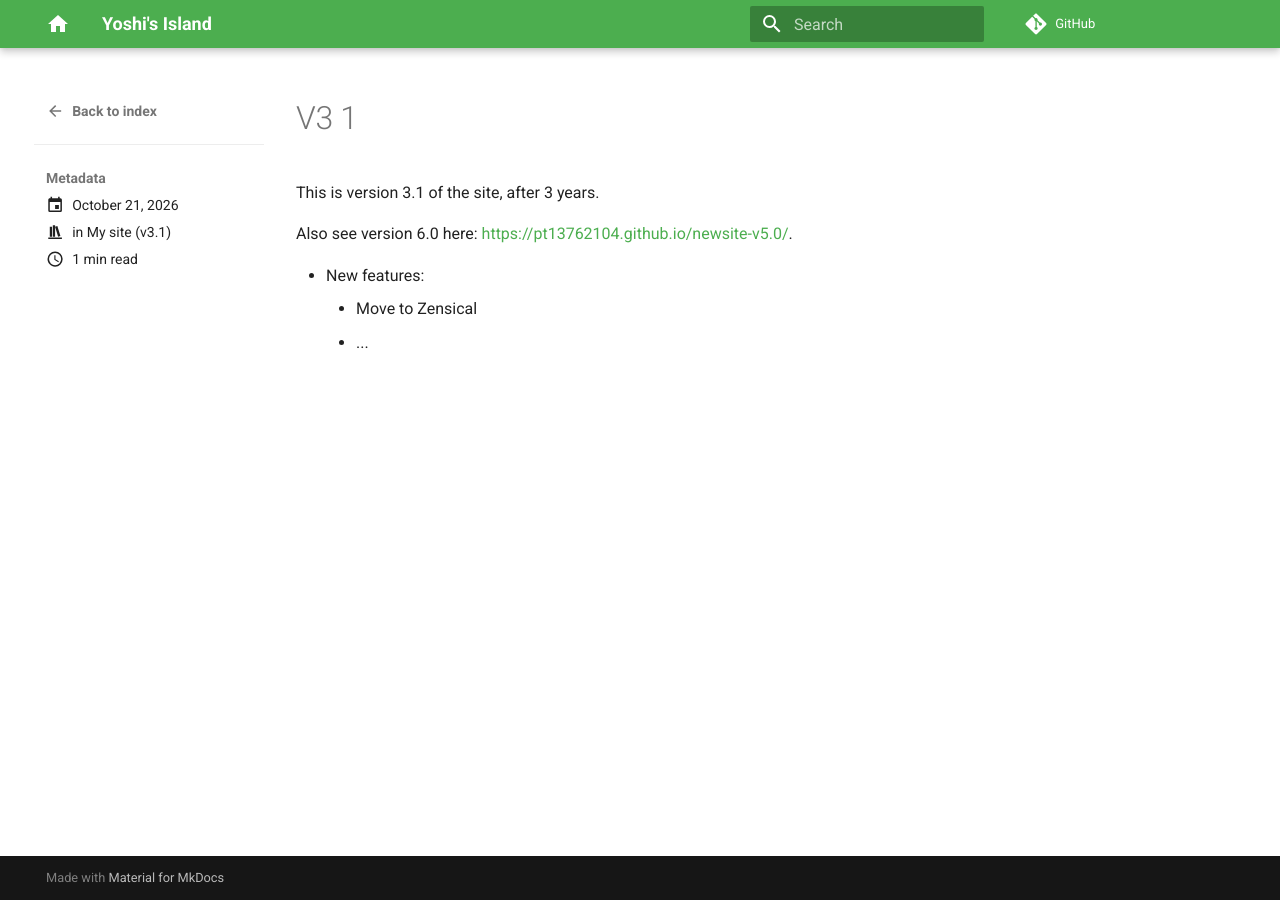
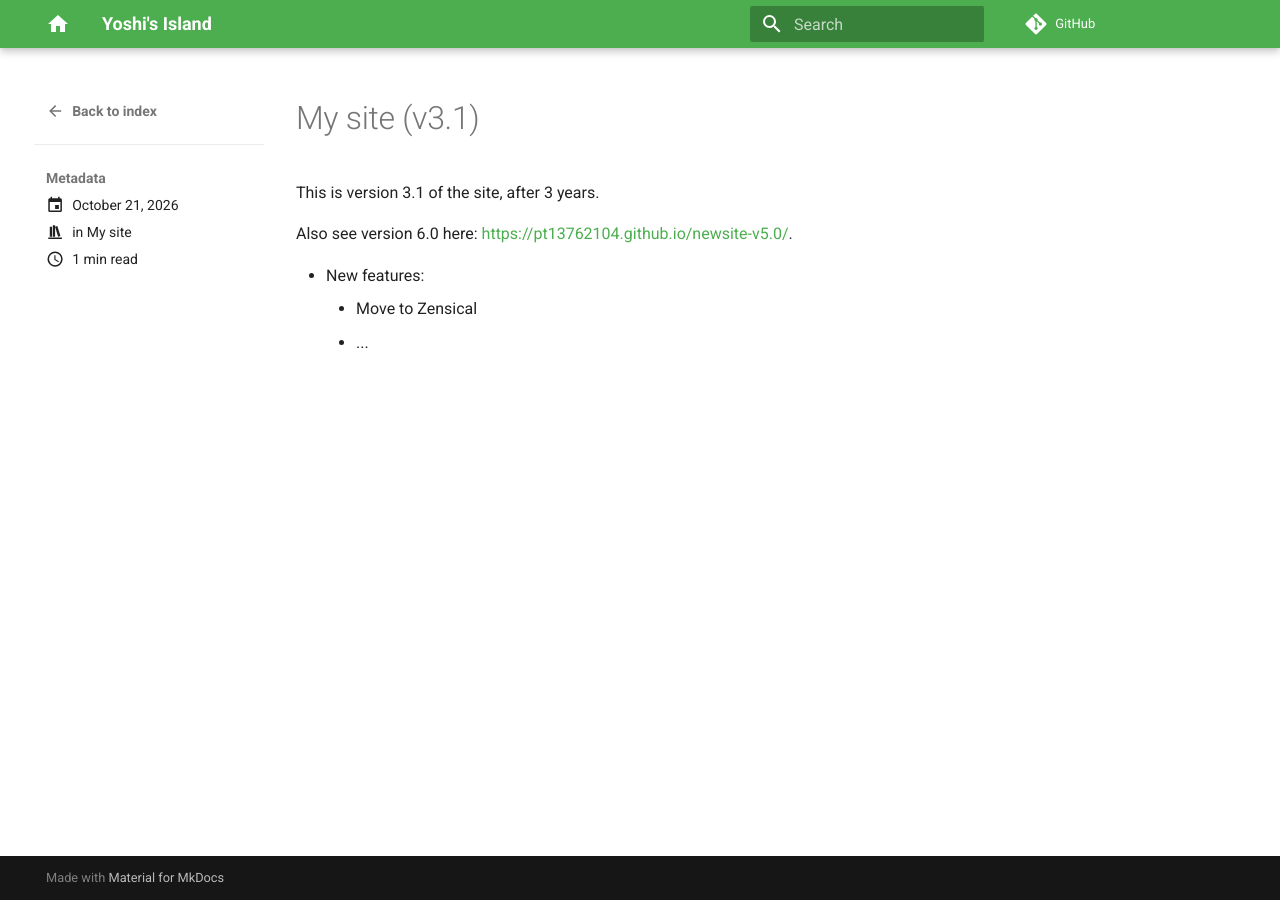
Before and after one commit to pt13762104/pt13762104.github.io, an MkDocs documentation site: the page built from docs/posts/v3_1.md, in a window 1280 px wide. Built offline with MkDocs 1.6.1 and Material for MkDocs 9.7.7, drawn with Linux system fonts in a browser that asks for light colours; comment, search, counter and statistics services are not loaded.

Commit message:
Update v3_1.md

```diff
--- a/docs/posts/v3_1.md
+++ b/docs/posts/v3_1.md
@@ -1,7 +1,8 @@
 ---
 date: 2026-10-21
 categories:
-  - My site (v3.1)
+  - My site
+title: My site (v3.1)
 ---
 
 This is version 3.1 of the site, after 3 years.
```
